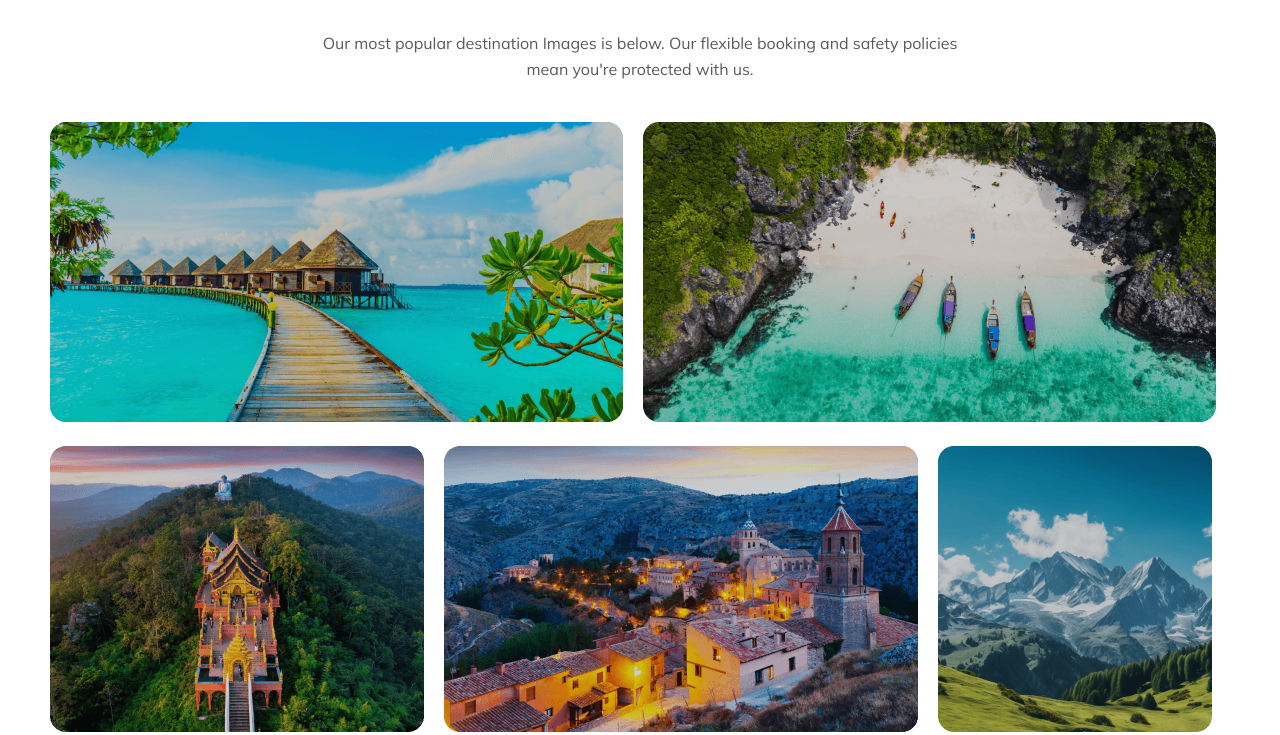
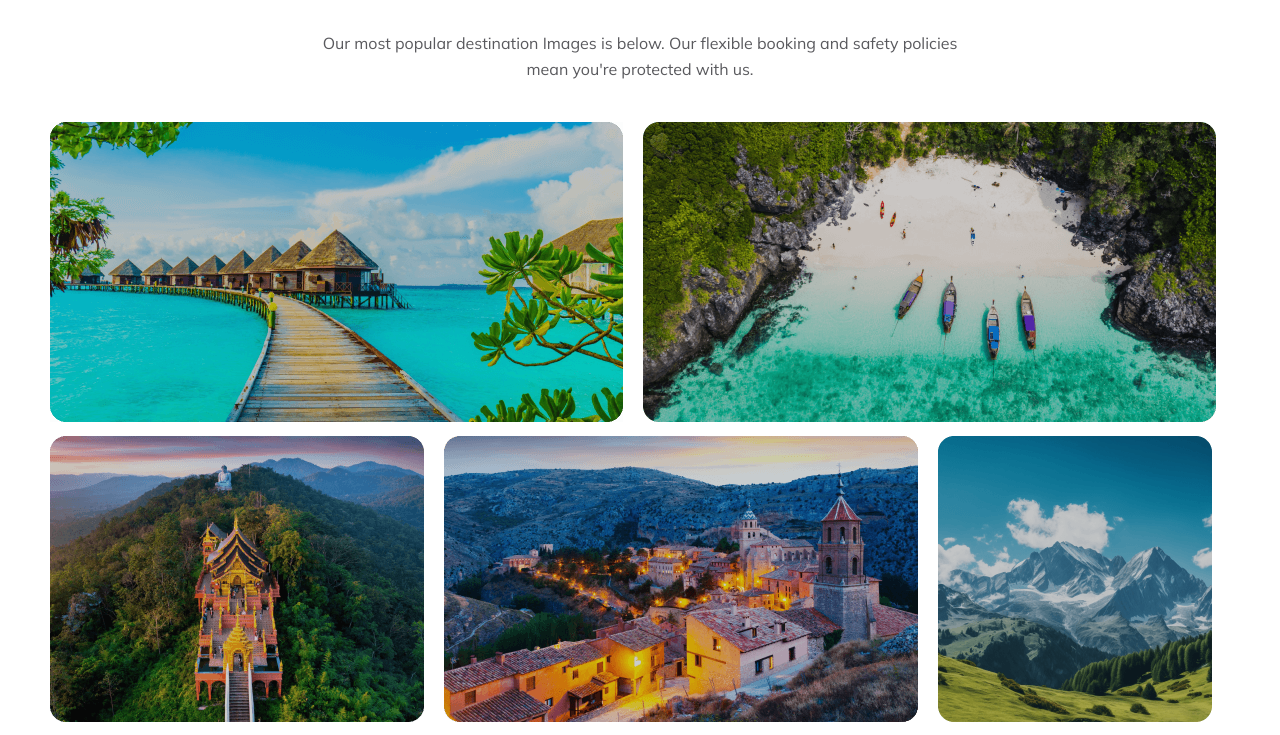
Before and after one commit to Nazmus3428/PH-B9-Assignment-02, a plain HTML site: page index.html in a window 1280 px wide. Shown: the part 1354-2089 px from the top of the page. Drawn offline with Linux system fonts and the light colour scheme.

Commit message:
grid error fixed

```diff
--- a/styles/style.css
+++ b/styles/style.css
@@ -227,18 +227,11 @@ border-radius: 16px;
 }
 .grid-img{
   display: grid;
-  gap: 20px;
+  gap: 10px;
 
 
 }
-.row{
-  width: 50%;
-  height: 50%; */
-   transition: 0.5s all ease-in-out;
-}
- .row :hover img{
-  transform: scale(1.05);
-}
+
 .grid-title{
 
   text-align: center;
@@ -557,11 +550,6 @@ border: none;
 .video-text button:hover{
   background-color: tomato;
 }
-
-
-
-
-
 
 
 
```
Also changed, not shown: index.html (+0 -10 lines).
